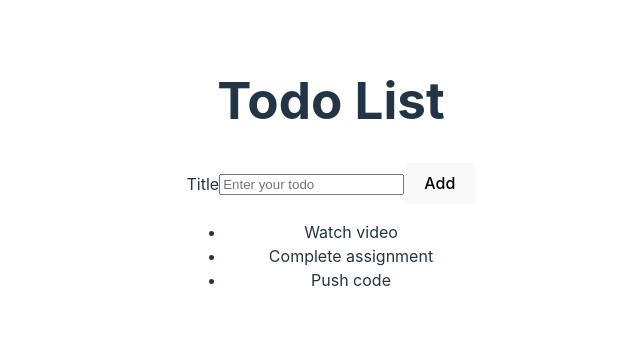
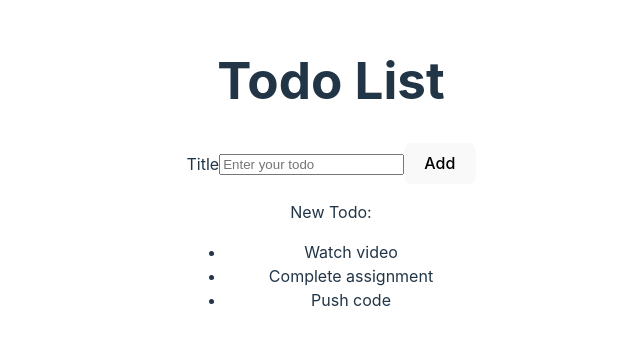
Before and after one commit to gmax3000/react-todo, a React app: page / in a window 1280 px wide. Shown: the part 227-572 px from the top of the page, without its empty margins (309-949 px from the left). Built offline with nearby package versions, Linux system fonts and the light colour scheme; the HTML template or start-up script is replaced by a standard one.

Commit message:
commit lesson 1_3

```diff
--- a/src/AddTodoForm.jsx
+++ b/src/AddTodoForm.jsx
@@ -1,15 +1,24 @@
 
-function AddTodoForm() {
+function AddTodoForm(props) {
+
+  const  handleAddTodo = (event)=>{
+
+    event.preventDefault();
+    const todoTitle = event.target.elements.title.value;
+
+    console.log('Todo title:', todoTitle);
+    console.log('Form submitted!');
+    props.onAddTodo(todoTitle);
+    event.target.reset();
+  }
 
     return (
-      <>
-        <form>
+        <form onSubmit={handleAddTodo}>
             <label htmlFor="todoTitle">Title</label>
-            <input type="text" id="todoTitle" placeholder="Enter your todo" />
+            <input type="text" name="title" id="todoTitle" placeholder="Enter your todo" />
             <button type="submit">Add</button>
         </form>
-      </>
-    )
+    );
   }
 
   export default AddTodoForm
--- a/src/App.jsx
+++ b/src/App.jsx
@@ -1,18 +1,18 @@
 import './App.css'
 import TodoList from './TodoList'
 import AddTodoForm from './AddTodoForm'
+import React, { useState } from 'react';
 
 function App() {
+  const [newTodo, setNewTodo] = useState('');
 
   return (
-    <>
     <div>
       <h1> Todo List </h1>
-      <AddTodoForm/>
+      <AddTodoForm onAddTodo={setNewTodo}/>
+      <p>New Todo: {newTodo}</p>
       <TodoList/>
     </div>
-
-    </>
   )
 }
 
--- a/src/TodoList.jsx
+++ b/src/TodoList.jsx
@@ -1,3 +1,4 @@
+import TodoListItem from './TodoListItem'
 
 const todoList = [
   { ID: 1, title: 'Watch video' },
@@ -8,13 +9,11 @@ const todoList = [
 function TodoList() {
 
   return (
-    <>
       <ul>
       {todoList.map(todo => (
-          <li key={todo.ID}>{todo.title}</li>
+        <TodoListItem key={todo.ID} todo={todo} />
         ))}
       </ul>
-    </>
   )
 }
 
--- /dev/null
+++ b/src/TodoListItem.jsx
@@ -0,0 +1,12 @@
+
+function TodoListItem(props) {
+
+    const { todo } = props;
+
+    return (
+      <li>{todo.title}</li>
+
+    );
+}
+
+export default TodoListItem
```
